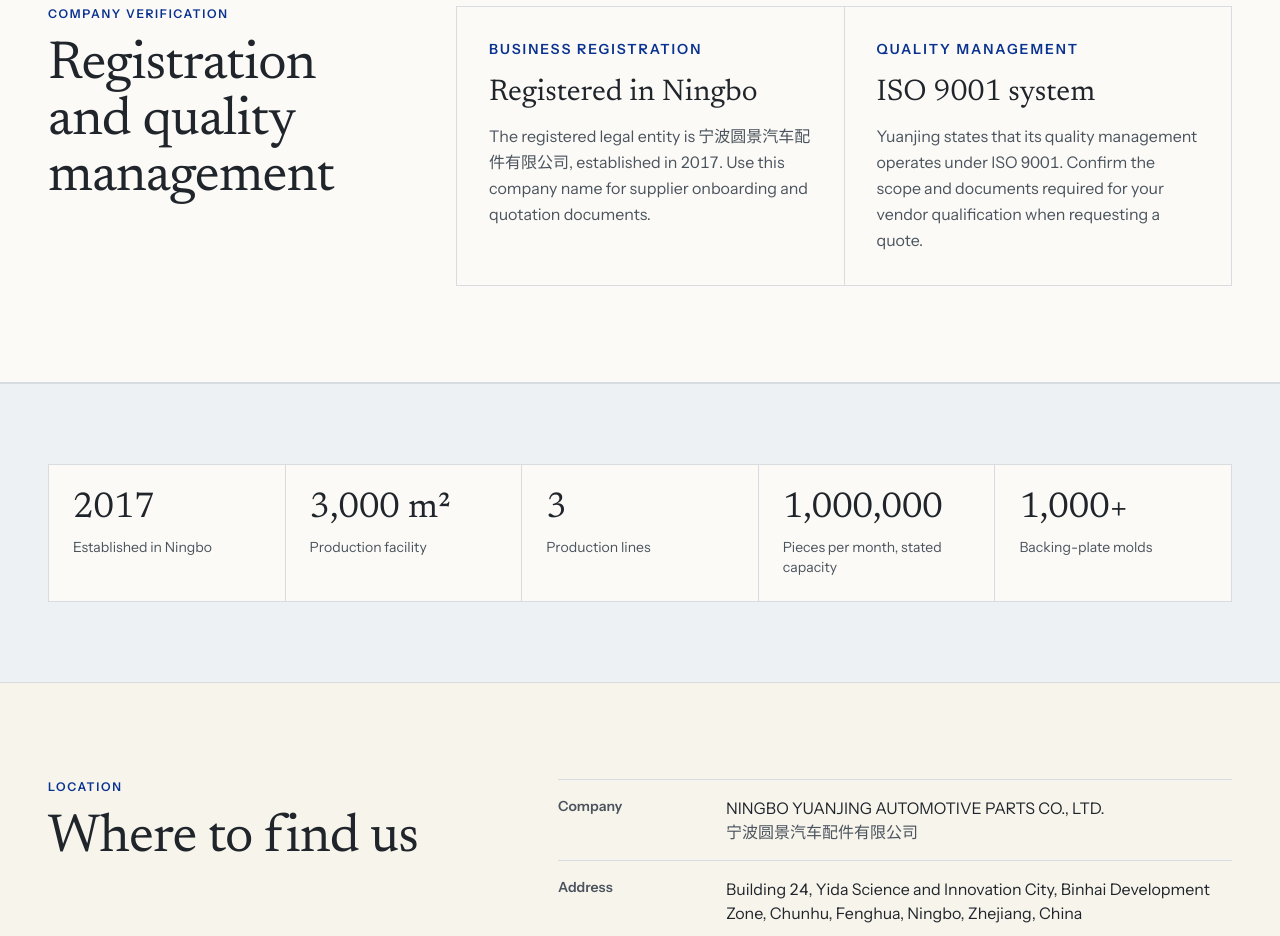
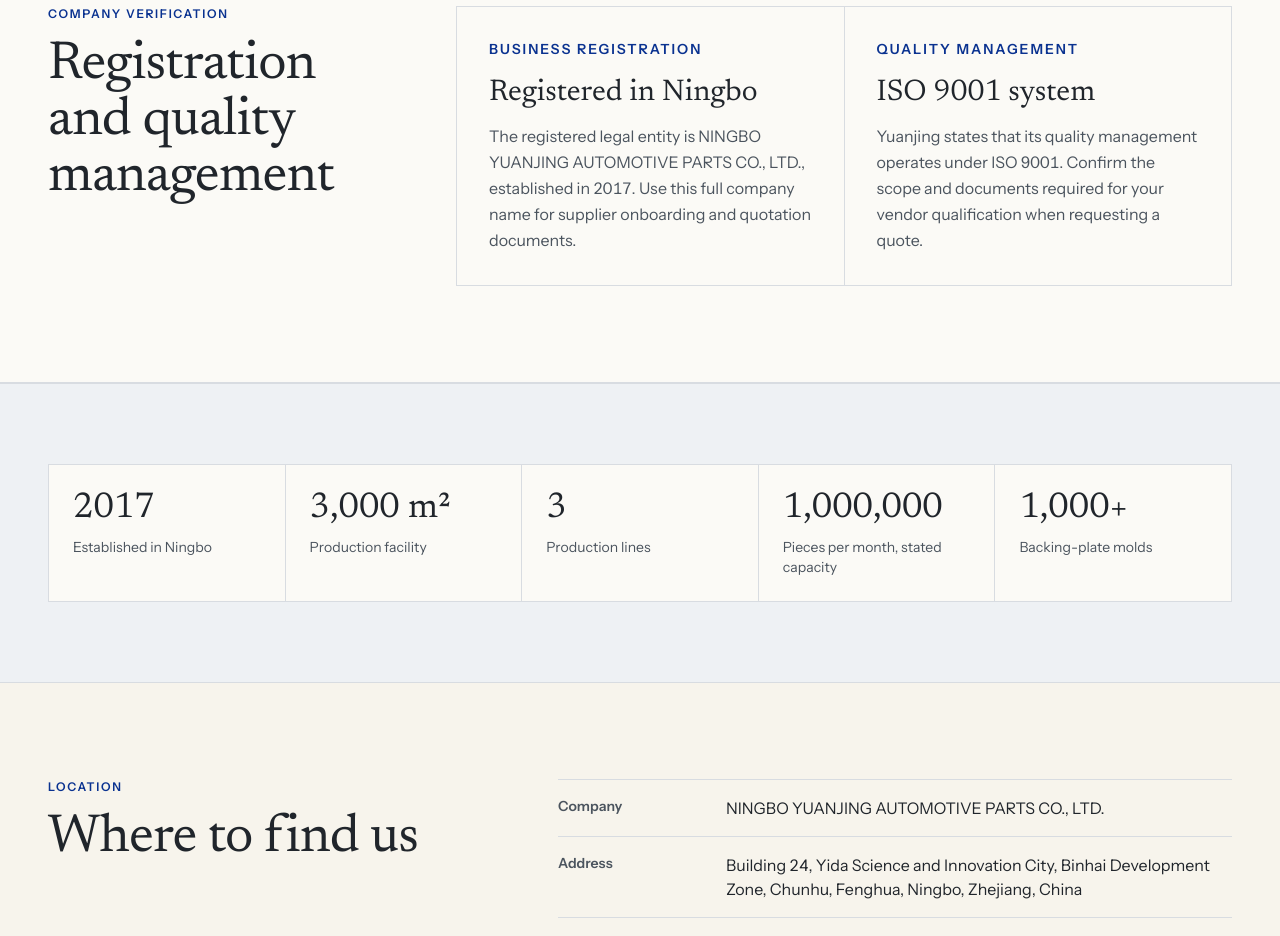
Before and after one commit to luqite-ux/yuanjingglobal, a Next.js app: page /about in a window 1280 px wide. Shown: the part 1180-2116 px from the top of the page. Built offline with nearby package versions, Linux system fonts and the light colour scheme; no server answers.

Commit message:
fix: remove Chinese copy from English site

```diff
--- a/app/about/page.tsx
+++ b/app/about/page.tsx
@@ -72,7 +72,7 @@ export default function AboutPage() {
               <p className="text-sm font-semibold uppercase tracking-[0.14em] text-yj-blue">Business registration</p>
               <h3 className="mt-4 font-display text-3xl text-ink">Registered in Ningbo</h3>
               <p className="mt-3 leading-relaxed text-slate">
-                The registered legal entity is 宁波圆景汽车配件有限公司, established in 2017. Use this company name for supplier onboarding and quotation documents.
+                The registered legal entity is {company.legalName}, established in 2017. Use this full company name for supplier onboarding and quotation documents.
               </p>
             </article>
             <article className="bg-paper p-6 lg:p-8">
@@ -107,10 +107,7 @@ export default function AboutPage() {
           <dl className="divide-y divide-line border-y border-line lg:col-span-7">
             <div className="grid gap-1 py-4 sm:grid-cols-[9rem_1fr] sm:gap-6">
               <dt className="text-sm font-semibold text-slate">Company</dt>
-              <dd className="text-ink">
-                {company.legalName}
-                <span className="block text-slate">{company.chineseName}</span>
-              </dd>
+              <dd className="text-ink">{company.legalName}</dd>
             </div>
             <div className="grid gap-1 py-4 sm:grid-cols-[9rem_1fr] sm:gap-6">
               <dt className="text-sm font-semibold text-slate">Address</dt>
--- a/app/api/captcha/route.ts
+++ b/app/api/captcha/route.ts
@@ -18,14 +18,14 @@ type CaptchaRouteDependencies = {
 
 const FORM_SCOPE_PATTERN = /^[A-Za-z0-9_-]{16,160}$/
 const NO_STORE_HEADERS = { 'Cache-Control': 'no-store, max-age=0' }
-const SERVICE_UNAVAILABLE = { error: '验证码服务暂时不可用，请稍后重试' }
+const SERVICE_UNAVAILABLE = { error: 'The verification service is temporarily unavailable. Please try again shortly.' }
 
 export function createCaptchaGetHandler(dependencies: CaptchaRouteDependencies = {}) {
   return async function GET(request: Request) {
     const scope = new URL(request.url).searchParams.get('scope')?.trim() ?? ''
     if (!FORM_SCOPE_PATTERN.test(scope)) {
       return Response.json(
-        { error: '验证码请求无效' },
+        { error: 'The verification request is invalid.' },
         { status: 400, headers: NO_STORE_HEADERS },
       )
     }
--- a/components/seo/json-ld.tsx
+++ b/components/seo/json-ld.tsx
@@ -20,7 +20,6 @@ export function organizationJsonLd(): JsonLdData {
     '@type': 'Organization',
     '@id': `${siteUrl}/#organization`,
     name: company.legalName,
-    alternateName: company.chineseName,
     url: siteUrl,
     logo: absoluteUrl(company.logo.src),
     foundingDate: String(company.founded),
--- a/lib/inquiry-captcha.ts
+++ b/lib/inquiry-captcha.ts
@@ -184,7 +184,7 @@ function renderSvg(answer: string, nonce: string) {
     })
     .join('')
 
-  return `<svg xmlns="http://www.w3.org/2000/svg" width="160" height="56" viewBox="0 0 160 56" role="img" aria-label="验证码图片"><rect width="160" height="56" rx="8" fill="#f8fafc"/><g fill="none" stroke="#94a3b8" stroke-width="1" opacity=".55">${lines}</g><g fill="#0f172a">${glyphs}</g></svg>`
+  return `<svg xmlns="http://www.w3.org/2000/svg" width="160" height="56" viewBox="0 0 160 56" role="img" aria-label="Verification code image"><rect width="160" height="56" rx="8" fill="#f8fafc"/><g fill="none" stroke="#94a3b8" stroke-width="1" opacity=".55">${lines}</g><g fill="#0f172a">${glyphs}</g></svg>`
 }
 
 
--- a/lib/site.ts
+++ b/lib/site.ts
@@ -1,7 +1,6 @@
 export const company = {
   legalName: 'NINGBO YUANJING AUTOMOTIVE PARTS CO., LTD.',
   shortName: 'Yuanjing',
-  chineseName: '宁波圆景汽车配件有限公司',
   founded: 2017,
   email: 'info@yuanjingglobal.com',
   phone: '+86 133 5599 5506',
```
